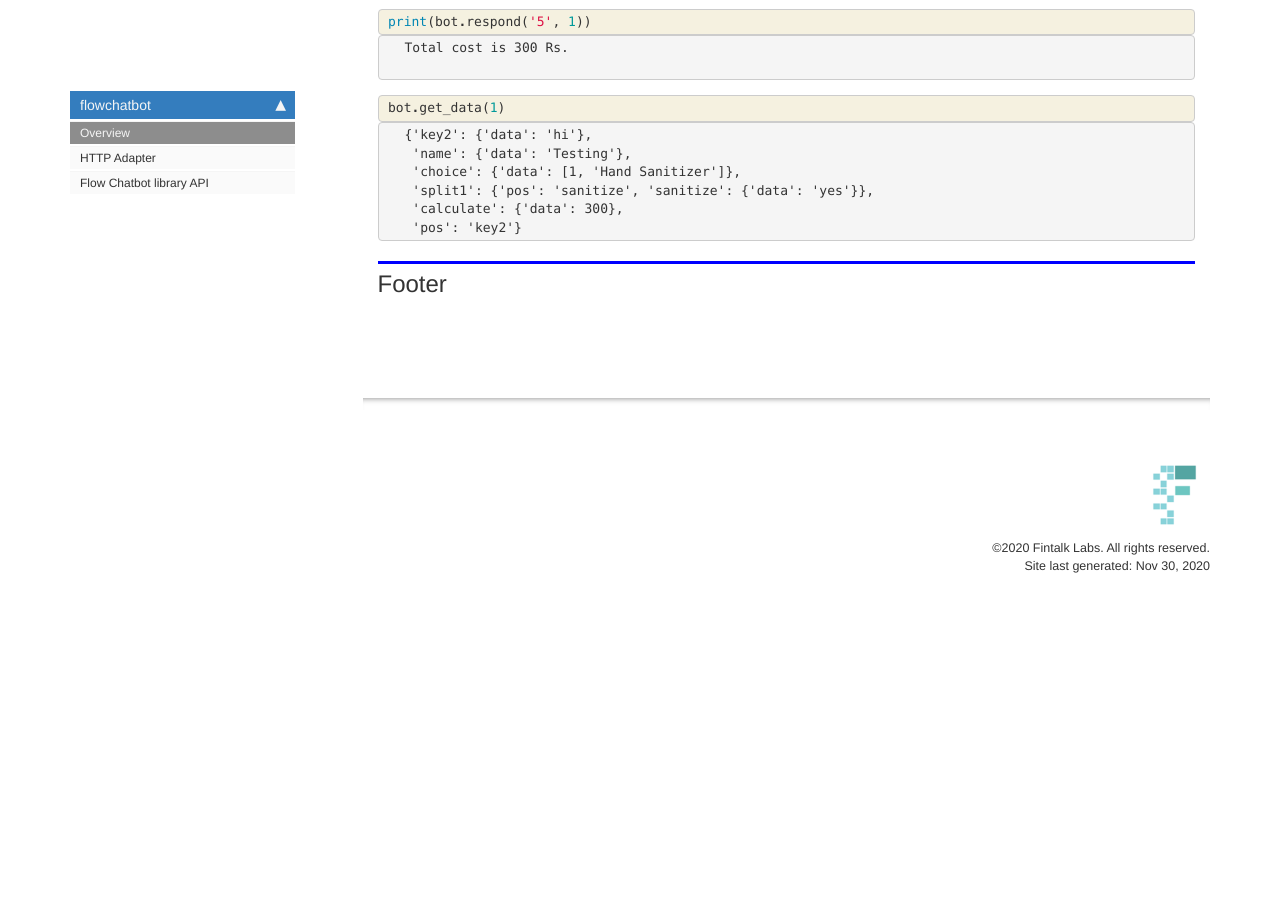
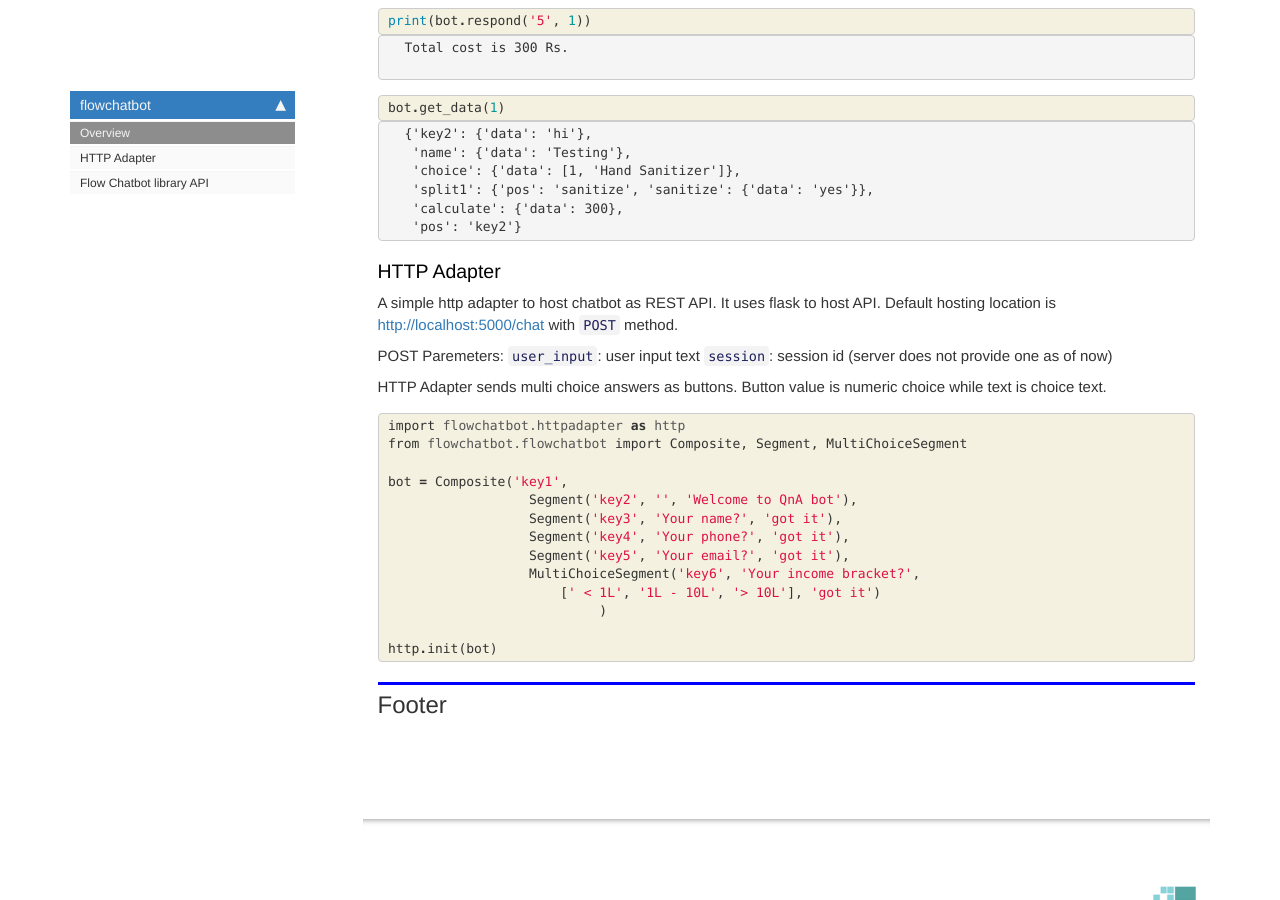
Before and after one commit to kulkarniniraj/flowchatbot, a Jekyll site: the page built from docs/index.html, in a window 1280 px wide and 900 px high, scrolled down 9879 px. Built offline with Jekyll 4.4.1, drawn with Linux system fonts in a browser that asks for light colours; nearby versions of some CDN libraries; comment, search, counter and statistics services are not loaded; before the commit the page ends 10505 px from its top, so only the background shows below that.

Commit message:
doc changes

```diff
--- a/docs/index.html
+++ b/docs/index.html
@@ -816,7 +816,7 @@ Your email?
 </div>
 <div class="cell border-box-sizing text_cell rendered"><div class="inner_cell">
 <div class="text_cell_render border-box-sizing rendered_html">
-<h3 id="1.-Ask-for-choice">1. Ask for choice<a class="anchor-link" href="#1.-Ask-for-choice"> </a></h3>
+<h4 id="1.-Ask-for-choice">1. Ask for choice<a class="anchor-link" href="#1.-Ask-for-choice"> </a></h4>
 </div>
 </div>
 </div>
@@ -1040,7 +1040,7 @@ Which item do you want?
 
 <div class="cell border-box-sizing text_cell rendered"><div class="inner_cell">
 <div class="text_cell_render border-box-sizing rendered_html">
-<h3 id="2.-Take-branch-as-per-choice">2. Take branch as per choice<a class="anchor-link" href="#2.-Take-branch-as-per-choice"> </a></h3>
+<h4 id="2.-Take-branch-as-per-choice">2. Take branch as per choice<a class="anchor-link" href="#2.-Take-branch-as-per-choice"> </a></h4>
 </div>
 </div>
 </div>
@@ -1209,7 +1209,7 @@ Price of hand sanitizer bottle is 60 Rs.
 
 <div class="cell border-box-sizing text_cell rendered"><div class="inner_cell">
 <div class="text_cell_render border-box-sizing rendered_html">
-<h3 id="3.-Add-computation-at-the-end">3. Add computation at the end<a class="anchor-link" href="#3.-Add-computation-at-the-end"> </a></h3>
+<h4 id="3.-Add-computation-at-the-end">3. Add computation at the end<a class="anchor-link" href="#3.-Add-computation-at-the-end"> </a></h4>
 </div>
 </div>
 </div>
@@ -1437,6 +1437,58 @@ How many units do you want?
 
 <div class="cell border-box-sizing text_cell rendered"><div class="inner_cell">
 <div class="text_cell_render border-box-sizing rendered_html">
+<h3 id="HTTP-Adapter">HTTP Adapter<a class="anchor-link" href="#HTTP-Adapter"> </a></h3>
+</div>
+</div>
+</div>
+<div class="cell border-box-sizing text_cell rendered"><div class="inner_cell">
+<div class="text_cell_render border-box-sizing rendered_html">
+<p>A simple http adapter to host chatbot as REST API. It uses flask to host API. Default hosting location is <a href="http://localhost:5000/chat">http://localhost:5000/chat</a> with <code>POST</code> method.</p>
+<p>POST Paremeters:
+<code>user_input</code>: user input text
+<code>session</code>: session id (server does not provide one as of now)</p>
+
+</div>
+</div>
+</div>
+<div class="cell border-box-sizing text_cell rendered"><div class="inner_cell">
+<div class="text_cell_render border-box-sizing rendered_html">
+<p>HTTP Adapter sends multi choice answers as buttons. Button value is numeric choice while text is choice text.</p>
+
+</div>
+</div>
+</div>
+    {% raw %}
+
+<div class="cell border-box-sizing code_cell rendered">
+<div class="input">
+
+<div class="inner_cell">
+    <div class="input_area">
+<div class=" highlight hl-ipython3"><pre><span></span><span class="kn">import</span> <span class="nn">flowchatbot.httpadapter</span> <span class="k">as</span> <span class="nn">http</span>
+<span class="kn">from</span> <span class="nn">flowchatbot.flowchatbot</span> <span class="kn">import</span> <span class="n">Composite</span><span class="p">,</span> <span class="n">Segment</span><span class="p">,</span> <span class="n">MultiChoiceSegment</span>
+
+<span class="n">bot</span> <span class="o">=</span> <span class="n">Composite</span><span class="p">(</span><span class="s1">&#39;key1&#39;</span><span class="p">,</span>
+                  <span class="n">Segment</span><span class="p">(</span><span class="s1">&#39;key2&#39;</span><span class="p">,</span> <span class="s1">&#39;&#39;</span><span class="p">,</span> <span class="s1">&#39;Welcome to QnA bot&#39;</span><span class="p">),</span>
+                  <span class="n">Segment</span><span class="p">(</span><span class="s1">&#39;key3&#39;</span><span class="p">,</span> <span class="s1">&#39;Your name?&#39;</span><span class="p">,</span> <span class="s1">&#39;got it&#39;</span><span class="p">),</span>
+                  <span class="n">Segment</span><span class="p">(</span><span class="s1">&#39;key4&#39;</span><span class="p">,</span> <span class="s1">&#39;Your phone?&#39;</span><span class="p">,</span> <span class="s1">&#39;got it&#39;</span><span class="p">),</span>
+                  <span class="n">Segment</span><span class="p">(</span><span class="s1">&#39;key5&#39;</span><span class="p">,</span> <span class="s1">&#39;Your email?&#39;</span><span class="p">,</span> <span class="s1">&#39;got it&#39;</span><span class="p">),</span>
+                  <span class="n">MultiChoiceSegment</span><span class="p">(</span><span class="s1">&#39;key6&#39;</span><span class="p">,</span> <span class="s1">&#39;Your income bracket?&#39;</span><span class="p">,</span>
+                      <span class="p">[</span><span class="s1">&#39; &lt; 1L&#39;</span><span class="p">,</span> <span class="s1">&#39;1L - 10L&#39;</span><span class="p">,</span> <span class="s1">&#39;&gt; 10L&#39;</span><span class="p">],</span> <span class="s1">&#39;got it&#39;</span><span class="p">)</span>
+                           <span class="p">)</span>
+
+<span class="n">http</span><span class="o">.</span><span class="n">init</span><span class="p">(</span><span class="n">bot</span><span class="p">)</span>
+</pre></div>
+
+    </div>
+</div>
+</div>
+
+</div>
+    {% endraw %}
+
+<div class="cell border-box-sizing text_cell rendered"><div class="inner_cell">
+<div class="text_cell_render border-box-sizing rendered_html">
 <h2 id="Footer">Footer<a class="anchor-link" href="#Footer"> </a></h2>
 </div>
 </div>
```
Also changed, not shown: README.md.
